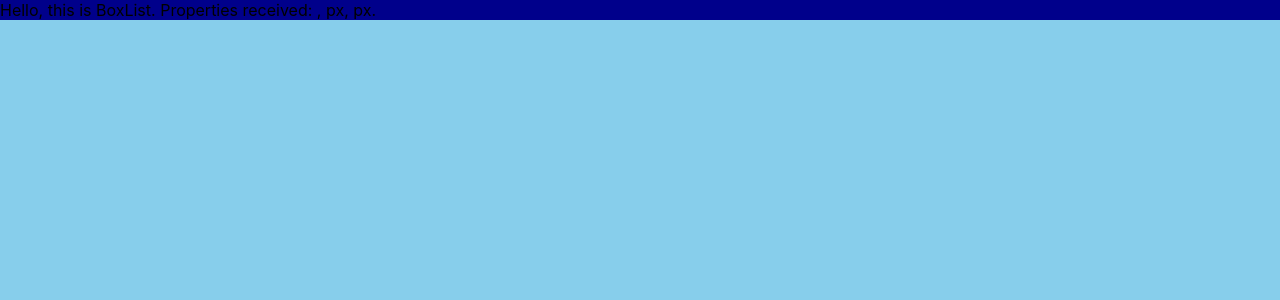
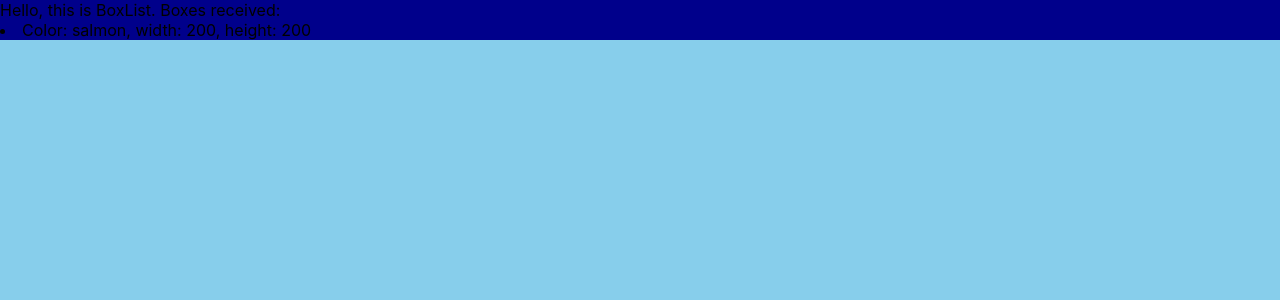
Before and after one commit to iam8/37.8-react-forms, a React (Create React App) app: page / in a window 1280 px wide. Shown: the top 300 px of the page. Built offline with nearby package versions, Linux system fonts and the light colour scheme.

Commit message:
Adjust BoxList props: now accepts a list of objects representing boxes

```diff
--- a/src/BoxList.js
+++ b/src/BoxList.js
@@ -1,25 +1,33 @@
-/**
- * BoxList - Displays a box with adjustable properties.
- *
- * Properties:
- * - bkgColor: string representing box color
- * - width: box width in pixels (integer)
- * - height: box height in pixels (integer)
- */
-
 import React from "react";
 // import Box from "./Box";
 // import NewBoxForm from "./NewBoxForm";
 import "./BoxList.css";
 
 
-function BoxList({bkgColor, width, height}) {
+/**
+ * BoxList - Displays a box with adjustable properties.
+ *
+ * Properties:
+ * - boxList: a list of objects representing boxes: [{bkgColor, width, height} ...]
+ *
+ * State:
+ * - boxes: a list of objects representing boxes: [{bkgColor, width, height} ...]
+ *
+ * Props of individual boxes:
+ * - bkgColor: string representing box color
+ * - width: box width in pixels (integer)
+ * - height: box height in pixels (integer)
+ */
+function BoxList({boxList}) {
 
 
     return (
         <div className="BoxList">
             Hello, this is BoxList.
-            Properties received: {bkgColor}, {width}px, {height}px.
+            Boxes received:
+            {boxList.map((box) => {
+                return <li>Color: {box.bkgColor}, width: {box.width}, height: {box.height}</li>
+            })}
         </div>
     );
 }
```
